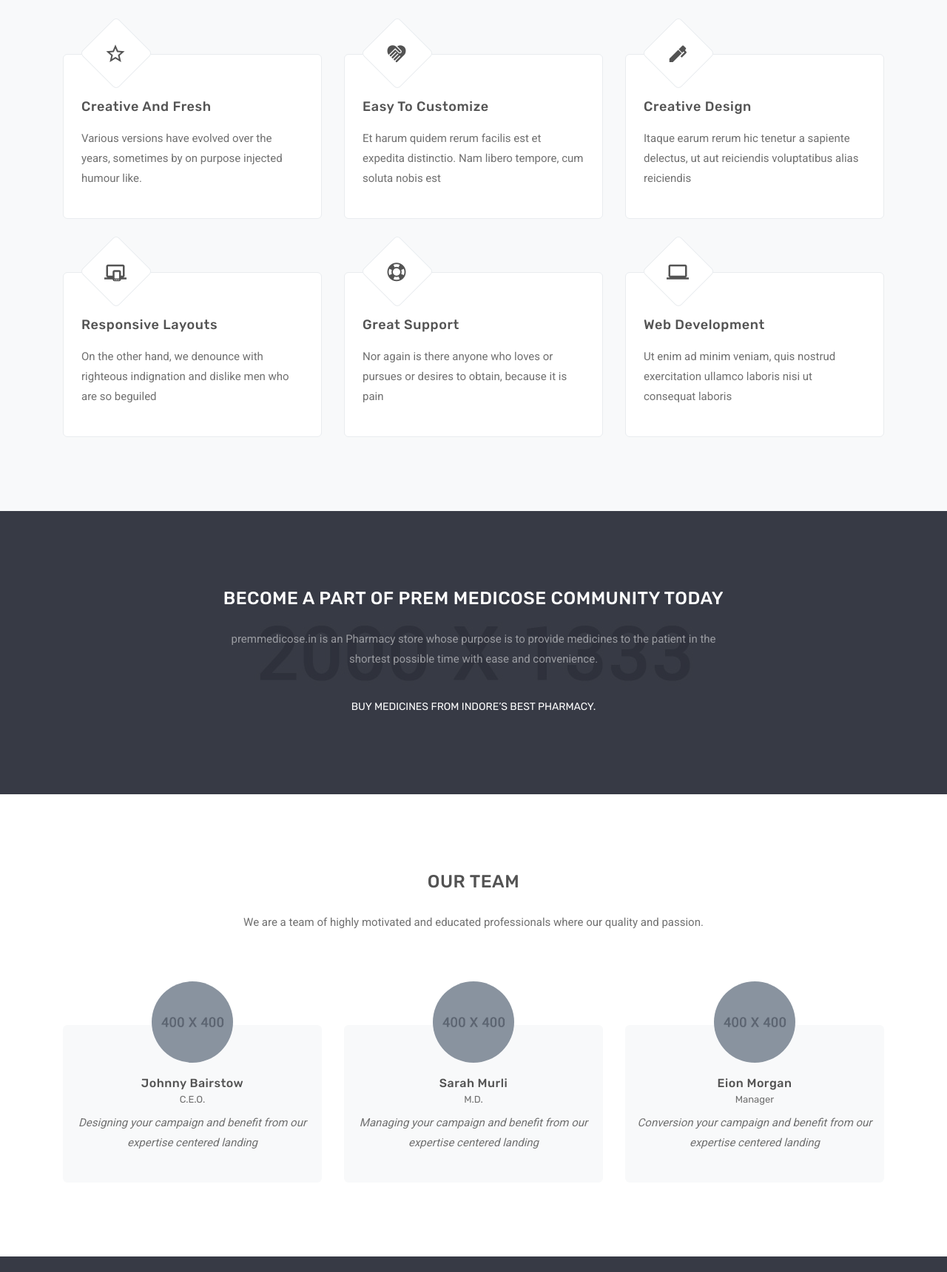
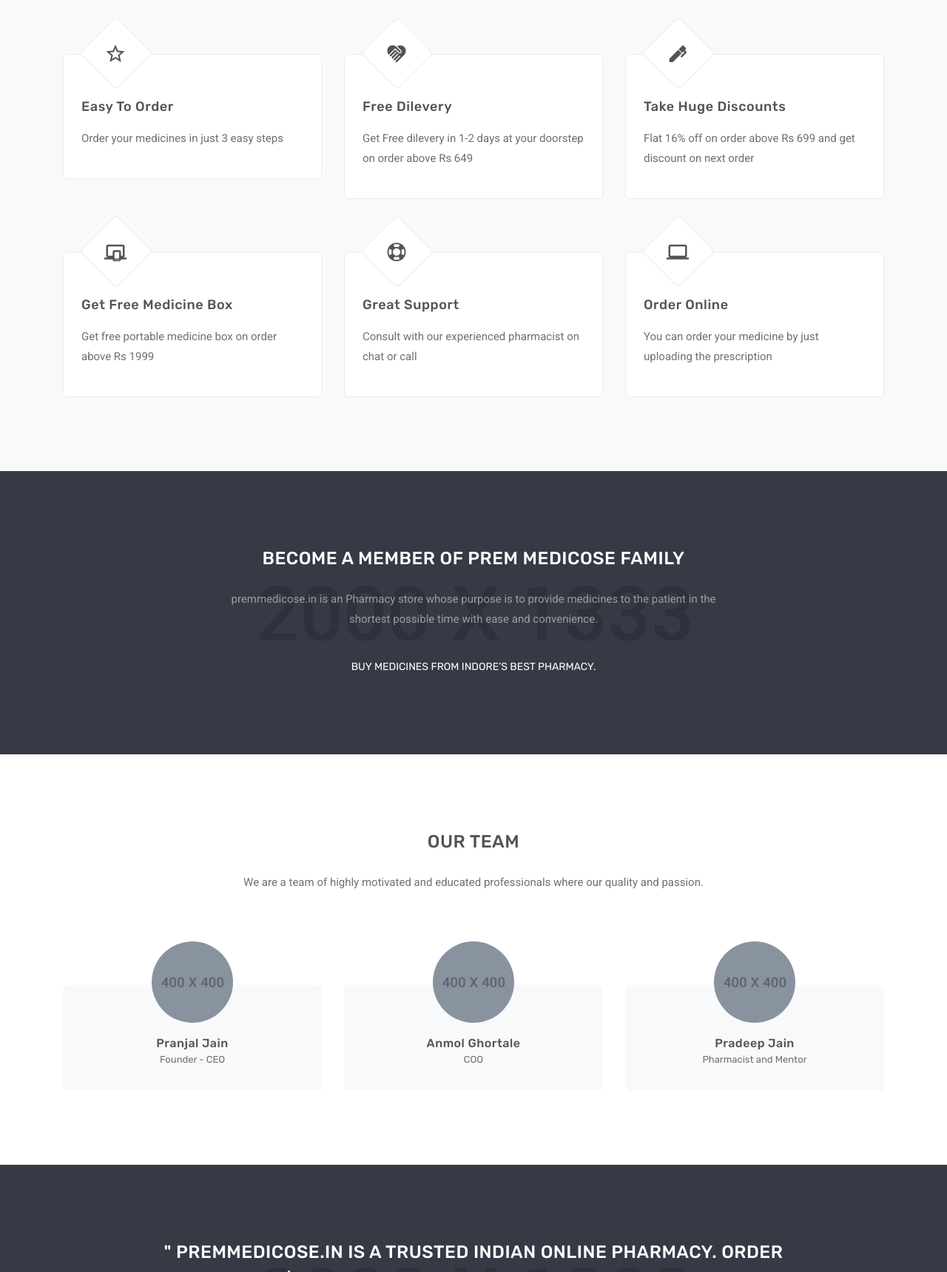
Before and after one commit to rg-rupeee/prem-medicose, a website: page public/index.html in a window 1280 px wide. Shown: the part 1080-2800 px from the top of the page at 74% size. Drawn offline with Linux system fonts and the light colour scheme; a script that the page names is missing.

Commit message:
finalized content

```diff
--- a/public/index.html
+++ b/public/index.html
@@ -100,7 +100,7 @@
                                 <div class="row justify-content-center">
                                     <div class="col-lg-10">
                                         <div class="title-heading text-center mt-5 pt-4">
-                                            <h1 class="heading text-white mb-3">GET YOUR MEDICINES DELIVERED!</h1>
+                                            <h1 class="heading text-white mb-3">GET YOUR MEDICINES WITH FREE DILEVERY!</h1>
                                             <div class="mt-4 pt-2">
                                                 <a href="https://chat.whatsapp.com/HIgm1LVlFzHLmJ6QxabLz2" class="btn btn-custom">Upload Prescription</a>
                                             </div>
@@ -124,7 +124,7 @@
                                 <div class="row justify-content-center">
                                     <div class="col-lg-10">
                                         <div class="title-heading text-center mt-5 pt-4">
-                                            <h1 class="heading text-white mb-3">GET UPTO 18% OFF ON YOUR FIRST TWO
+                                            <h1 class="heading text-white mb-3">GET UPTO 20% OFF ON YOUR FIRST TWO
                                                 ORDERS</h1>
                                             <div class="mt-4 pt-2">
                                                 <a href="https://chat.whatsapp.com/HIgm1LVlFzHLmJ6QxabLz2" class="btn btn-custom">Upload Prescription</a>
@@ -185,9 +185,8 @@
                             <i class="mdi mdi-star-outline"></i>
                         </div>
                         <div class="content">
-                            <h4 class="title mb-3">Creative And Fresh</h4>
-                            <p class="text-muted"> Various versions have evolved over the years, sometimes by on purpose
-                                injected humour like.</p>
+                            <h4 class="title mb-3">Easy To Order</h4>
+                            <p class="text-muted"> Order your medicines in just 3 easy steps</p>
 
                         </div>
                     </div>
@@ -200,9 +199,8 @@
                             <i class="mdi mdi-charity"></i>
                         </div>
                         <div class="content">
-                            <h4 class="title mb-3">Easy To Customize</h4>
-                            <p class="text-muted"> Et harum quidem rerum facilis est et expedita distinctio. Nam libero
-                                tempore, cum soluta nobis est</p>
+                            <h4 class="title mb-3">Free Dilevery</h4>
+                            <p class="text-muted"> Get Free dilevery in 1-2 days at your doorstep on order above Rs 649</p>
 
                         </div>
                     </div>
@@ -215,9 +213,8 @@
                             <i class="mdi mdi-pen"></i>
                         </div>
                         <div class="content">
-                            <h4 class="title mb-3">Creative Design</h4>
-                            <p class="text-muted"> Itaque earum rerum hic tenetur a sapiente delectus, ut aut reiciendis
-                                voluptatibus alias reiciendis</p>
+                            <h4 class="title mb-3">Take Huge Discounts</h4>
+                            <p class="text-muted"> Flat 16% off on order above Rs 699 and get discount on next order</p>
 
                         </div>
                     </div>
@@ -230,9 +227,8 @@
                             <i class="mdi mdi-responsive"></i>
                         </div>
                         <div class="content">
-                            <h4 class="title mb-3">Responsive Layouts</h4>
-                            <p class="text-muted"> On the other hand, we denounce with righteous indignation and dislike
-                                men who are so beguiled</p>
+                            <h4 class="title mb-3">Get Free Medicine Box</h4>
+                            <p class="text-muted"> Get free portable medicine box on order above Rs 1999</p>
 
                         </div>
                     </div>
@@ -246,8 +242,7 @@
                         </div>
                         <div class="content">
                             <h4 class="title mb-3">Great Support</h4>
-                            <p class="text-muted"> Nor again is there anyone who loves or pursues or desires to obtain,
-                                because it is pain</p>
+                            <p class="text-muted"> Consult with our experienced pharmacist on chat or call </p>
 
                         </div>
                     </div>
@@ -260,9 +255,8 @@
                             <i class="mdi mdi-laptop"></i>
                         </div>
                         <div class="content">
-                            <h4 class="title mb-3">Web Development</h4>
-                            <p class="text-muted"> Ut enim ad minim veniam, quis nostrud exercitation ullamco laboris
-                                nisi ut consequat laboris</p>
+                            <h4 class="title mb-3">Order Online</h4>
+                            <p class="text-muted"> You can order your medicine by just uploading the prescription</p>
 
                         </div>
                     </div>
@@ -283,7 +277,7 @@
             <div class="row justify-content-center text-center">
                 <div class="col-8">
                     <div class="section-title">
-                        <h4 class="title text-uppercase text-white mb-4">Become a Part of Prem Medicose Community Today
+                        <h4 class="title text-uppercase text-white mb-4">Become a Member of Prem Medicose Family
                         </h4>
                         <p class="text-white-50 mx-auto para-desc mb-0">premmedicose.in is an Pharmacy store whose purpose is to provide medicines to the patient in the shortest possible time with ease and convenience.</p>
                     </div>
@@ -320,10 +314,9 @@
                         </div>
                         <!--end image-->
                         <div class="content mt-3">
-                            <h4 class="name mb-0">Johnny Bairstow</h4>
-                            <h6 class="designation text-muted font-weight-normal">C.E.O.</h6>
-                            <p class="text-muted font-italic mt-2">Designing your campaign and benefit from our
-                                expertise centered landing</p>
+                            <h4 class="name mb-0">Pranjal Jain</h4>
+                            <h6 class="designation text-muted font-weight-normal">Founder - CEO</h6>
+
 
                             <!--end icon-->
                         </div>
@@ -340,10 +333,9 @@
                         </div>
                         <!--end image-->
                         <div class="content mt-3">
-                            <h4 class="name mb-0">Sarah Murli</h4>
-                            <h6 class="designation text-muted font-weight-normal">M.D.</h6>
-                            <p class="text-muted font-italic mt-2">Managing your campaign and benefit from our expertise
-                                centered landing</p>
+                            <h4 class="name mb-0">Anmol Ghortale</h4>
+                            <h6 class="designation text-muted font-weight-normal">COO</h6>
+
 
                             <!--end icon-->
                         </div>
@@ -360,10 +352,9 @@
                         </div>
                         <!--end image-->
                         <div class="content mt-3">
-                            <h4 class="name mb-0">Eion Morgan</h4>
-                            <h6 class="designation text-muted font-weight-normal">Manager</h6>
-                            <p class="text-muted font-italic mt-2">Conversion your campaign and benefit from our
-                                expertise centered landing</p>
+                            <h4 class="name mb-0">Pradeep Jain</h4>
+                            <h6 class="designation text-muted font-weight-normal">Pharmacist and Mentor</h6>
+
 
                             <!--end icon-->
                         </div>
@@ -388,8 +379,8 @@
             <div class="row justify-content-center">
                 <div class="col-10 text-center">
                     <div class="section-title">
-                        <h4 class="title text-white text-uppercase mb-4">" Whatever medicine you order premmedicose.in will deliver you to your home with huge discounts and exciting offers "</h4>
-                        <p class="text-white-50 mx-auto para-desc mb-0">You can upload your prescription very easily or else you can also purchase medicine directly from our website. We have wide range of prescription , otc medicine and household need.</p>
+                        <h4 class="title text-white text-uppercase mb-4">" Premmedicose.in is a trusted Indian online pharmacy. Order prescription/OTC medicines online. Cash on Delivery available "</h4>
+
                     </div>
                     <div>
                         <a href="https://chat.whatsapp.com/HIgm1LVlFzHLmJ6QxabLz2" class="mouse-down btn btn-outline-custom" target="_blank">Upload Prescription</a>
@@ -431,8 +422,9 @@
                         <div class="col-8">
                             <div class="contact-detail">
                                 <div class="content d-block overflow-hidden">
-                                    <h4 class="title mb-0">Call Me</h4>
-                                    <p class="text-muted mb-0">+915 5864 548</p>
+                                    <h4 class="title mb-1">Call Me</h4>
+                                    <p class="text-muted mb-0">(+91) 9425054682</p>
+                                    <p class="text-muted mb-0">(+91) 7000034924</p>
                                 </div>
                             </div>
                         </div>
@@ -453,7 +445,7 @@
                             <div class="contact-detail">
                                 <div class="content d-block overflow-hidden">
                                     <h4 class="title mb-0">Office</h4>
-                                    <p class="text-muted mb-0">Street 60, Cordanito Road, <br> London - 5684</p>
+                                    <p class="text-muted mb-0">2 Indralok colony, Keshar bagh, <br> Indore - 452009</p>
                                 </div>
                             </div>
                         </div>
@@ -566,8 +558,6 @@
                 <div class="col-lg-3 col-md-5 mt-4 pt-2 mt-lg-0 pt-lg-0">
                     <h4 class="text-light text-uppercase footer-head">Links</h4>
                     <ul class="list-unstyled footer-list mt-4 mb-0">
-                        <li><a href="#" class="text-foot"><i class="mdi mdi-chevron-right mr-2"></i>
-                                Home</a></li>
                         <li class="mt-2"><a href="#team" class="text-foot"><i
                                     class="mdi mdi-chevron-right mr-2"></i> Team</a></li>
                         <li class="mt-2"><a href="#contact" class="text-foot"><i
@@ -580,9 +570,8 @@
                 <div class="col-lg-4 col-md-7 mt-4 pt-2 mt-lg-0 pt-lg-0">
                     <h4 class="text-light text-uppercase footer-head">Business Hours</h4>
                     <ul class="list-unstyled text-foot mt-4 mb-0">
-                        <li>Monday - Friday : 9:00 to 17:00</li>
-                        <li class="mt-2">Saturday : 10:00 to 15:00</li>
-                        <li class="mt-2">Sunday : Day Off (Holiday)</li>
+                        <li>Monday - Saturday : 09:00 am to 10:00 pm</li>
+                        <li class="mt-2">Sunday : 09:00 am to 10:00 pm </li>
                     </ul>
                 </div>
             </div>
```
